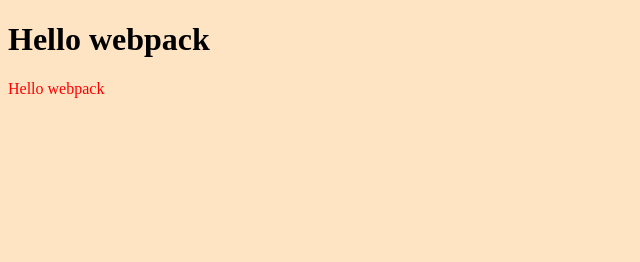
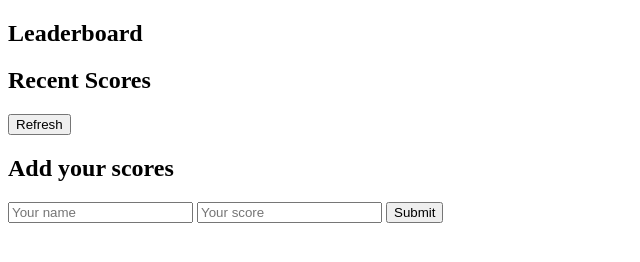
Before and after one commit to Ibizugbe/Leaderboard, a website built with webpack: page src/index.html in a window 1280 px wide. Shown: the whole page, without its empty margins (0-640 px from the left). Built offline with nearby package versions, Linux system fonts and the light colour scheme.

Commit message:
add structure to page

```diff
--- a/src/index.html
+++ b/src/index.html
@@ -4,9 +4,49 @@
     <meta charset="UTF-8" />
     <meta http-equiv="X-UA-Compatible" content="IE=edge" />
     <meta name="viewport" content="width=device-width, initial-scale=1.0" />
-    <title>webpack template</title>
+    <title>Leaderboard</title>
   </head>
   <body>
-    <h1>Hello webpack</h1>
+    <header></header>
+    <main>
+      <section>
+        <h1>Leaderboard</h1>
+        <div class="container">
+          <div class="scores">
+            <div>
+              <h2 class="header">Recent Scores</h2>
+              <input type="button" value="Refresh" />
+            </div>
+            <ul class="leader-scores"></ul>
+          </div>
+          <div class="inputs">
+            <form action="">
+              <h2>Add your scores</h2>
+              <input
+                type="text"
+                name="user_name"
+                id="user_name"
+                placeholder="Your name"
+                class="input-field"
+              />
+              <input
+                type="number"
+                name="user_score"
+                id="user_score"
+                placeholder="Your score"
+                class="input-field"
+              />
+              <input
+                type="button"
+                value="Submit"
+                class="input-field"
+                id="submit"
+              />
+            </form>
+          </div>
+        </div>
+      </section>
+    </main>
+    <footer></footer>
   </body>
 </html>
--- a/src/index.js
+++ b/src/index.js
@@ -1,13 +1,2 @@
 import _ from "lodash";
 import "./style.css";
-function component() {
-  const element = document.createElement("div");
-
-  // Lodash, now imported by this script
-  element.innerHTML = _.join(["Hello", "webpack"], " ");
-  element.classList.add("hello");
-
-  return element;
-}
-
-document.body.appendChild(component());
--- a/src/style.css
+++ b/src/style.css
@@ -1,7 +1,23 @@
-.hello {
-  color: red;
+/* .container {
+  display: flex;
+  justify-content: space-between;
 }
 
-body {
-  background-color: bisque;
+.header {
+  display: inline;
 }
+
+.input-field {
+  display: block;
+  margin-top: 15px;
+}
+
+ul {
+  list-style-type: none;
+  padding: 10px;
+  border: 1px solid;
+}
+
+.scores {
+  padding-left: 5px;
+} */
```
Also changed, not shown: src/modules/addScore.js (added).
